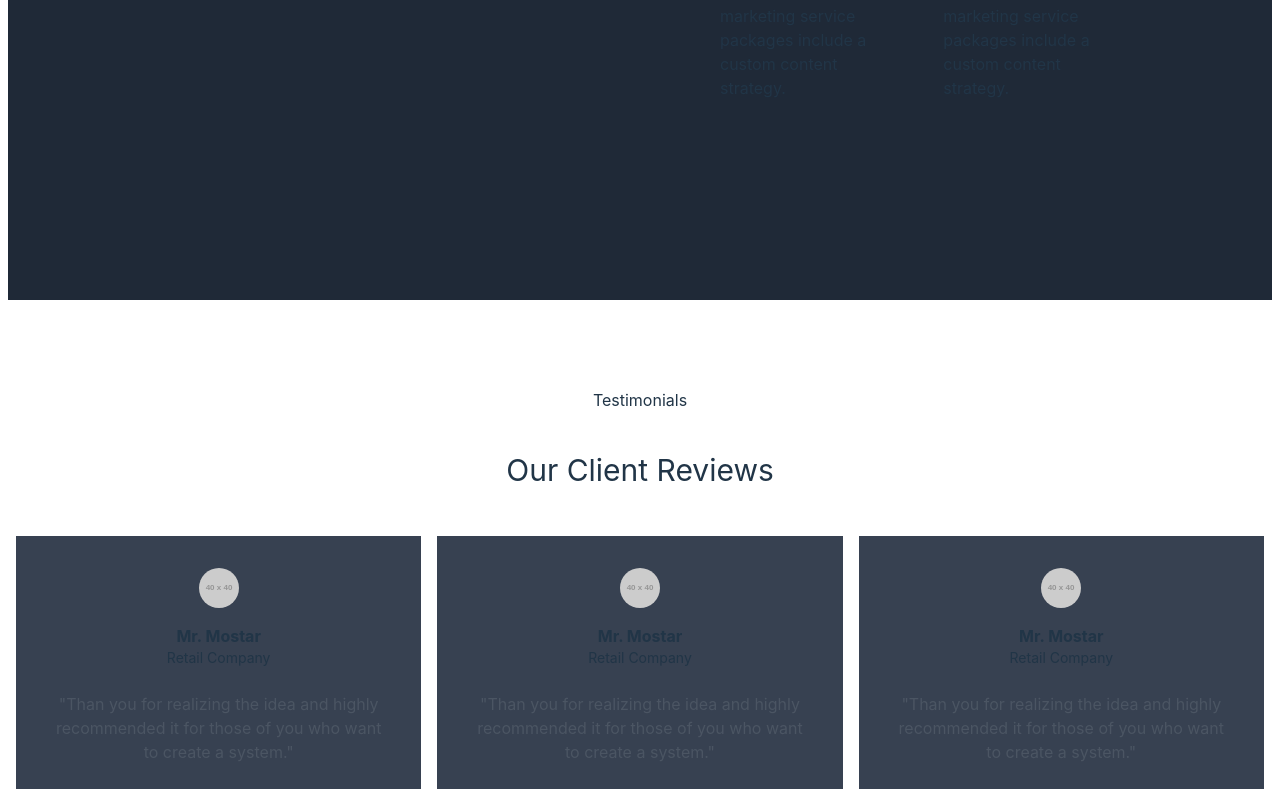
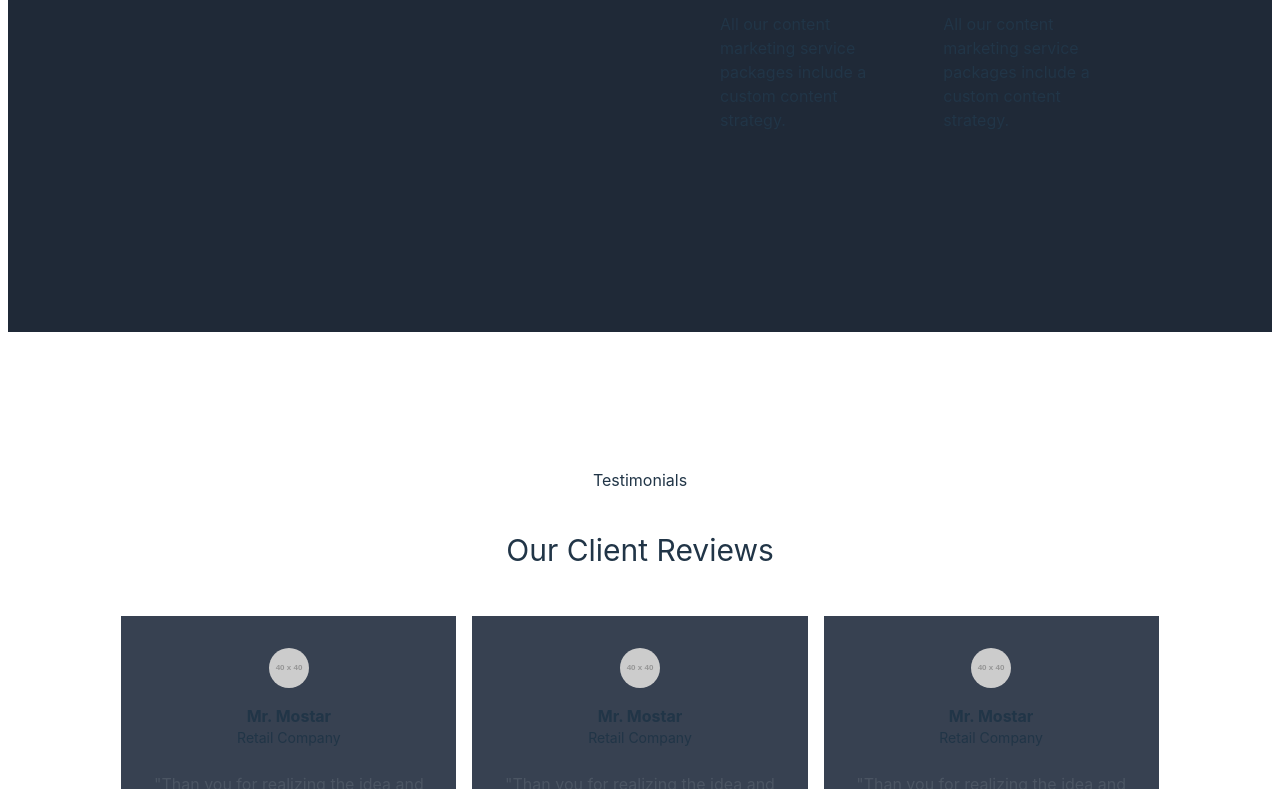
Before and after one commit to iiianous/react-ts-agency, a React (Vite) app: page / in a window 1280 px wide. Shown: the part 2011-2800 px from the top of the page. Built offline with nearby package versions, Linux system fonts and the light colour scheme.

Commit message:
feat: clean clients section

```diff
--- a/src/pages/FrontPage.tsx
+++ b/src/pages/FrontPage.tsx
@@ -37,7 +37,7 @@ function FrontPage() {
           </header>
           <div
             aria-aria-label="hero"
-            className="py-28 justify-center items-center"
+            className="py-32 justify-center items-center"
           >
             <div className="text-center">
               <h1 className="text-7xl mb-10">
@@ -121,13 +121,13 @@ function FrontPage() {
           </div>
         </section>
 
-        <section className="my-10">
-          <div className="py-12">
+        <section className="my-10 py-24">
+          <div className="pb-12">
             <p className="mb-10">Testimonials</p>
             <h3 className="text-3xl">Our Client Reviews</h3>
           </div>
-          <div className="flex flex-wrap">
-            <div className="lg:w-1/3 mb-6 items-center justify-center">
+          <div className="lg:w-5/6 mx-auto flex flex-wrap">
+            <div className="lg:w-1/3 md:w-1/3 mb-6 items-center justify-center">
               <div className="p-8 text-center mx-2 bg-gray-700">
                 <img
                   className="rounded-full text-center inline-block mb-4"
@@ -142,7 +142,7 @@ function FrontPage() {
                 </p>
               </div>
             </div>
-            <div className="lg:w-1/3 mb-6 items-center justify-center">
+            <div className="lg:w-1/3 md:w-1/3 mb-6 items-center justify-center">
               <div className="p-8 text-center mx-2 bg-gray-700">
                 <img
                   className="rounded-full text-center inline-block mb-4"
@@ -157,7 +157,7 @@ function FrontPage() {
                 </p>
               </div>
             </div>
-            <div className="lg:w-1/3 mb-6 items-center justify-center">
+            <div className="lg:w-1/3 md:w-1/3 mb-6 items-center justify-center">
               <div className="p-8 text-center mx-2 bg-gray-700">
                 <img
                   className="rounded-full text-center inline-block mb-4"
```
